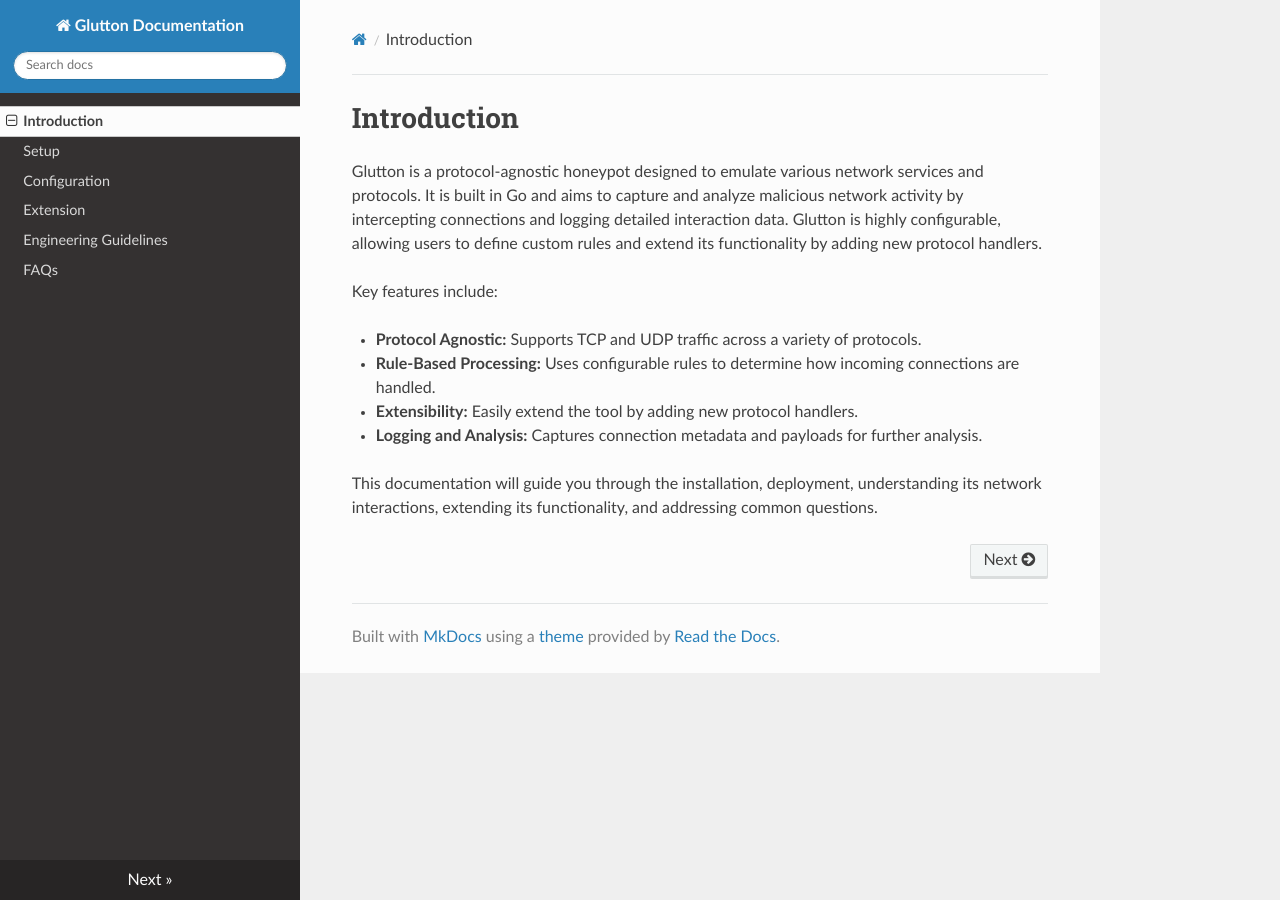
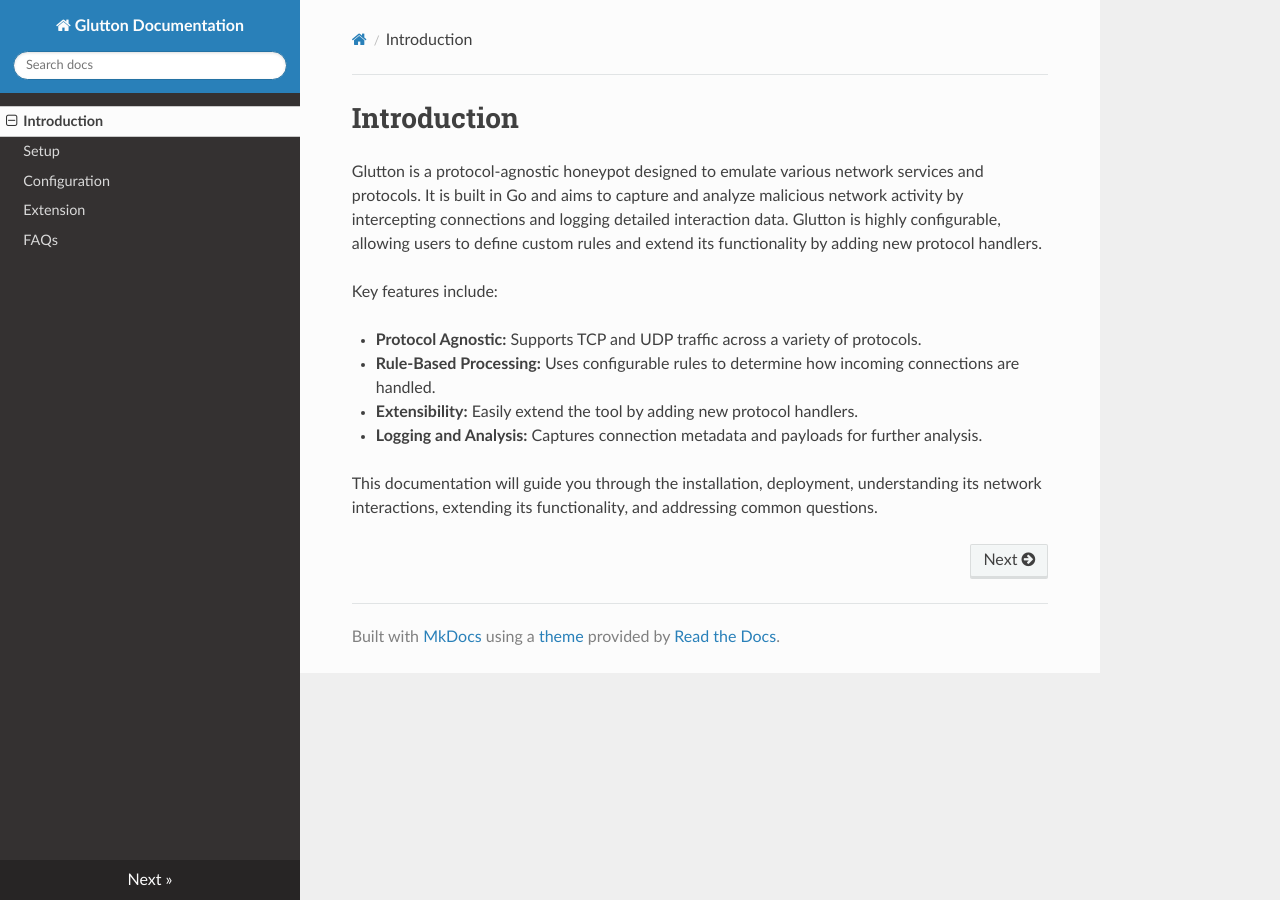
Before and after one commit to mushorg/glutton, an MkDocs documentation site: the page built from docs/index.md, in a window 1280 px wide. Built offline with MkDocs 1.6.1, drawn with Linux system fonts in a browser that asks for light colours; nearby versions of some CDN libraries.

Commit message:
(docs) minor fix, removed untracked file

```diff
--- a/mkdocs.yml
+++ b/mkdocs.yml
@@ -5,7 +5,6 @@ nav:
   - Setup: setup.md
   - Configuration: configuration.md
   - Extension: extension.md
-  - Engineering Guidelines: engineering-guidelines.md
   - FAQs: faq.md
 theme:
   name: readthedocs
```
